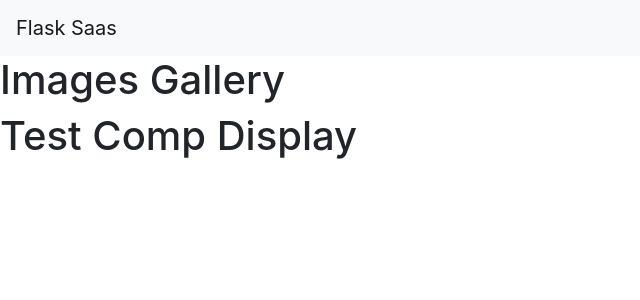
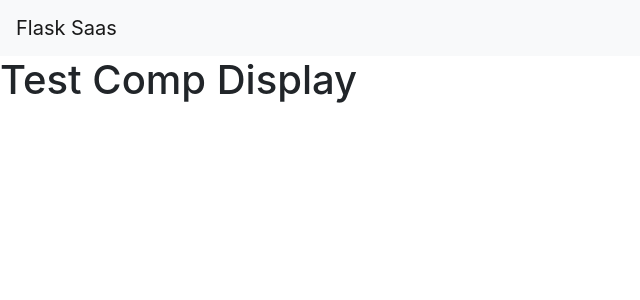
Before and after one commit to ericchowder/flasksaas, a React (Create React App) app in the folder client/: page / in a window 1280 px wide. Shown: the top 300 px of the page, without its empty margins (0-640 px from the left). Built offline with nearby package versions, Linux system fonts and the light colour scheme.

Commit message:
Used props to create title (instead of hardcode)

```diff
--- a/client/src/App.js
+++ b/client/src/App.js
@@ -1,9 +1,10 @@
 import 'bootstrap/dist/css/bootstrap.min.css';
+import Header from './components/Header';
 
 function App() {
   return (
     <div className="App">
-      <h1>Images Gallery</h1>
+      <Header title="Flask Saas"/>
     </div>
   );
 }
--- a/client/src/components/Header.js
+++ b/client/src/components/Header.js
@@ -1,12 +1,26 @@
 import React from 'react';
 import { Navbar } from 'react-bootstrap';
 
-const Header = () => {
+
+// Props allows variables to be passed in from where the component is being used
+// Here, the title variable was passed in and used
+const Header = ({ title }) => {
     return (
         <Navbar bg="light" variant="light">
-            <Navbar.Brand href="/">Flask Saas</Navbar.Brand>
+            <Navbar.Brand href="/">{title}</Navbar.Brand>
         </Navbar>
     )
 };
 
+/* Long way
+const Header = (props) => {
+    // const { title } = props
+    return (
+        <Navbar bg="light" variant="light">
+            <Navbar.Brand href="/">{props.title}</Navbar.Brand>
+        </Navbar>
+    )
+};
+*/
+
 export default Header
--- a/client/src/index.js
+++ b/client/src/index.js
@@ -3,13 +3,11 @@ import ReactDOM from 'react-dom';
 import './css/index.css';
 import App from './App';
 import TestComp from './components/TestComp';
-import Header from './components/Header'
 
 const test = true;
 
 ReactDOM.render(
   <React.StrictMode>
-    <Header />
     {
       // If test is true, render App component, if false render h1
     }
```
